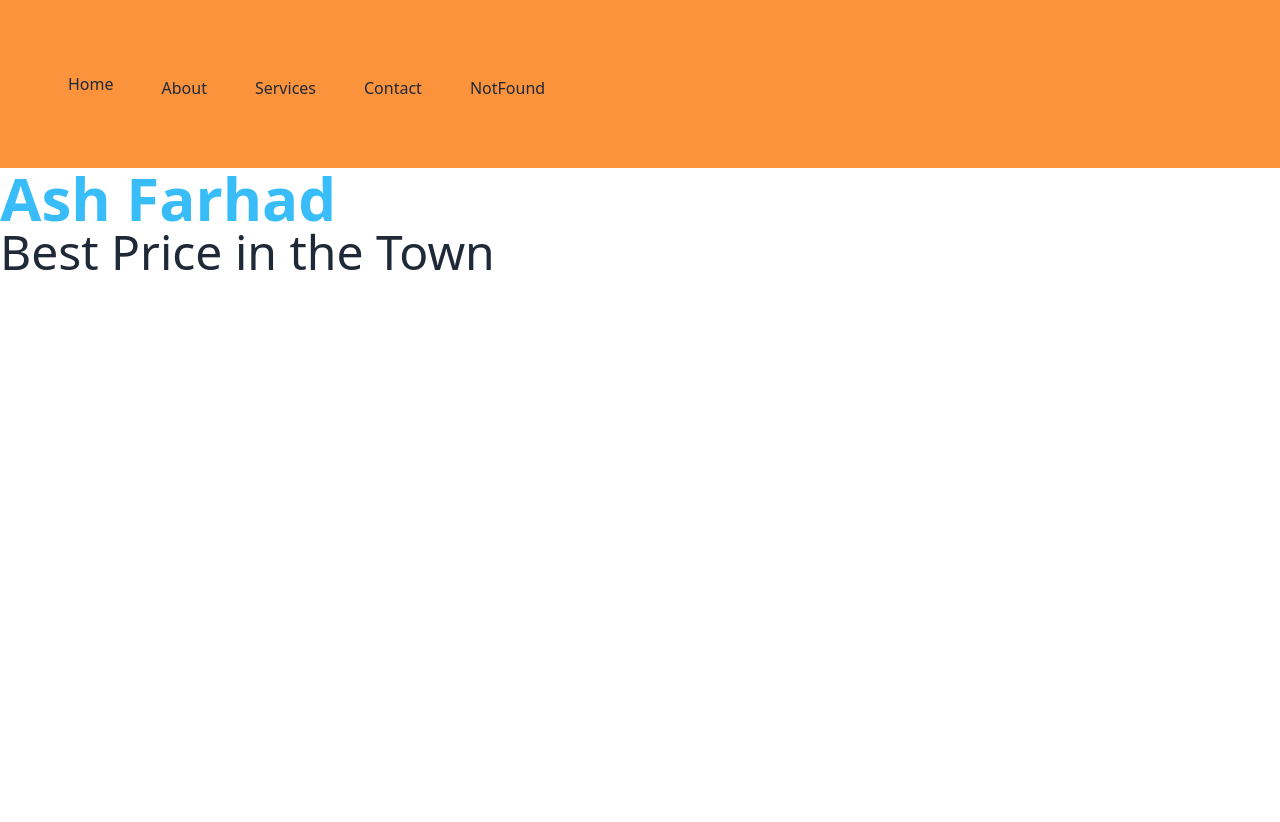
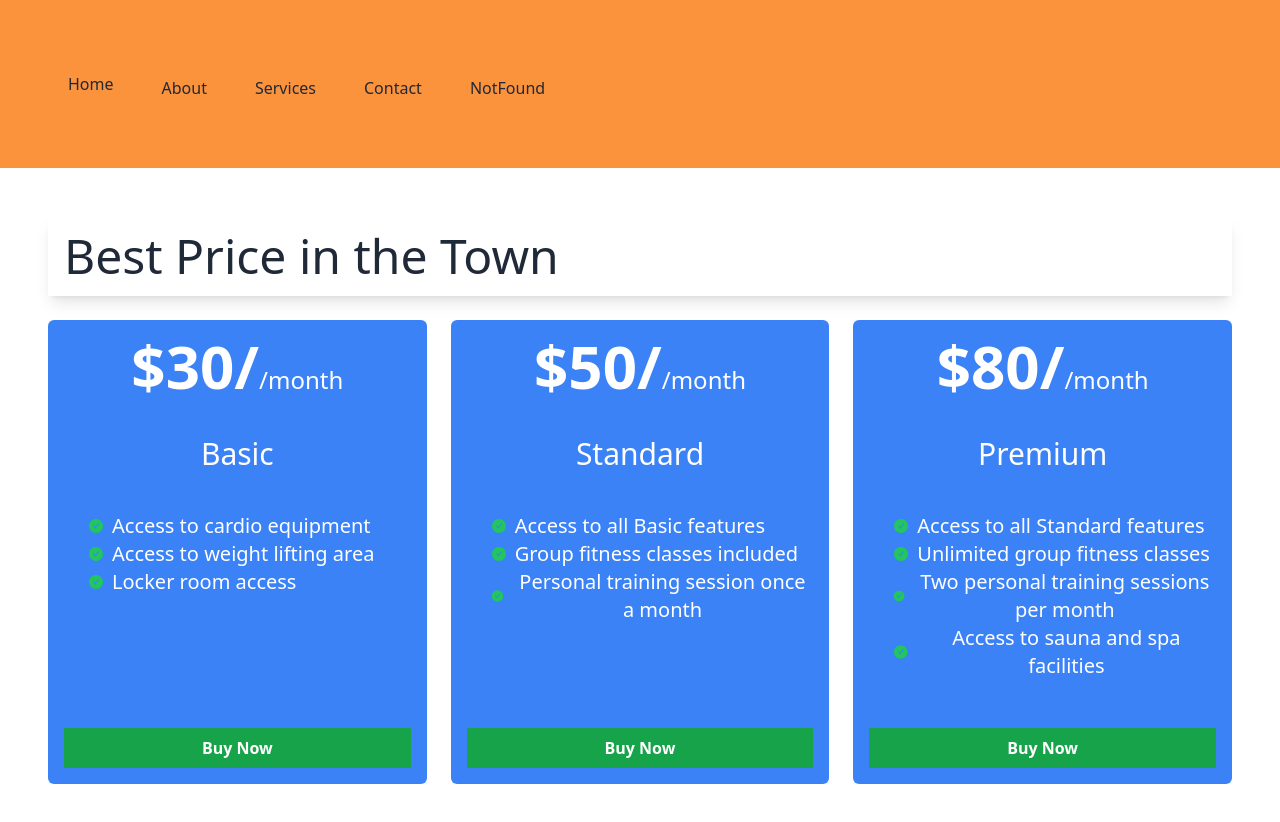
Before and after one commit to ash-haash/price-options, a React (Vite) app: page / in a window 1280 px wide. Shown: the top 822 px of the page. Before the commit the page ends 800 px from the top, so only its background shows below. Built offline with nearby package versions, Linux system fonts and the light colour scheme.

Commit message:
card added for features

```diff
--- a/src/App.jsx
+++ b/src/App.jsx
@@ -10,7 +10,6 @@ function App() {
     <>
       {/* <DaisyNav></DaisyNav> */}
       <NavBar></NavBar>
-      <h2 className="text-6xl font-extrabold text-sky-400">Ash Farhad</h2>
       <PriceOptions></PriceOptions>
     </>
   )
--- /dev/null
+++ b/src/Components/Features/Features.jsx
@@ -0,0 +1,17 @@
+import PropTypes from 'prop-types';
+import { AiFillCheckCircle } from "react-icons/ai";
+
+
+const Features = ({ feature }) => {
+    return (
+        <div className=" text-xl space-y-2">
+            <p className="flex items-center"><AiFillCheckCircle className="text-green-500 text-2xl pr-2"></AiFillCheckCircle> {feature}</p>
+        </div>
+    );
+};
+
+Features.propTypes = {
+    feature: PropTypes.string
+};
+
+export default Features;
--- a/src/Components/PriceOption/PriceOption.jsx
+++ b/src/Components/PriceOption/PriceOption.jsx
@@ -1,9 +1,25 @@
 import PropTypes from 'prop-types';
+import Features from '../Features/Features';
 
 const PriceOption = ({ option }) => {
+    const { name, price, features } = option;
     return (
-        <div>
-
+        <div className="bg-blue-500 rounded-md text-center p-4 flex flex-col text-white">
+            <h2>
+                <span className="text-6xl font-extrabold">{price}</span>
+                <span className="text-2xl">/month</span>
+            </h2>
+            <h4 className="text-3xl my-10">{name}</h4>
+            <div className="pl-6 flex-grow">
+                {
+                    features.map((feature, idx) =>
+                        <Features
+                            key={idx}
+                            feature={feature}
+                        ></Features>)
+                }
+            </div>
+            <div className="mt-12 bg-green-600 w-full py-2 font-bold rounded_lg hover:bg-green-900">Buy Now</div>
         </div>
     );
 };
--- a/src/Components/PriceOptions/PriceOptions.jsx
+++ b/src/Components/PriceOptions/PriceOptions.jsx
@@ -7,7 +7,7 @@ const PriceOptions = props => {
         {
             "id": 1,
             "name": "Basic",
-            "price": "$30/month",
+            "price": "$30/",
             "features": [
                 "Access to cardio equipment",
                 "Access to weight lifting area",
@@ -17,7 +17,7 @@ const PriceOptions = props => {
         {
             "id": 2,
             "name": "Standard",
-            "price": "$50/month",
+            "price": "$50/",
             "features": [
                 "Access to all Basic features",
                 "Group fitness classes included",
@@ -27,7 +27,7 @@ const PriceOptions = props => {
         {
             "id": 3,
             "name": "Premium",
-            "price": "$80/month",
+            "price": "$80/",
             "features": [
                 "Access to all Standard features",
                 "Unlimited group fitness classes",
@@ -39,8 +39,9 @@ const PriceOptions = props => {
 
 
     return (
-        <div>
-            <h2 className="text-5xl">Best Price in the Town</h2>
+        <div className="m-12">
+            <h2 className="text-5xl mb-6 p-4 shadow-lg">Best Price in the Town</h2>
+            <div className="grid md:grid-cols-3 gap-6">
                 {
                     priceOptions.map(option =>
                         <PriceOption
@@ -48,6 +49,7 @@ const PriceOptions = props => {
                             option={option}
                         ></PriceOption>)
                 }
+            </div>
         </div>
     );
 };
```
Lines whose indentation alone changed are shown as unchanged.
